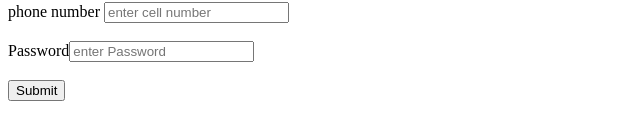
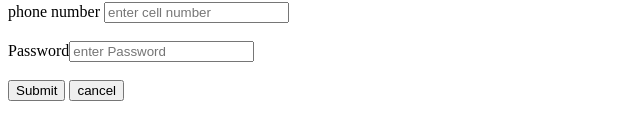
Before and after one commit to AamirAliKing/TestProject2, a plain HTML site: page index.html in a window 1280 px wide. Shown: the part 156-296 px from the top of the page, without its empty margins (0-640 px from the left). Drawn offline with Linux system fonts and the light colour scheme.

Commit message:
formatting 6

```diff
--- a/index.html
+++ b/index.html
@@ -17,6 +17,7 @@
 		phone number <input type="number" name="number" placeholder="enter cell number"><br><br>
 		Password<input type="Password" name="Password" placeholder="enter Password"><br><br>
 		<button name="button">Submit</button>
+		<button name="button2">cancel</button>
 
 	</form>
 
```
